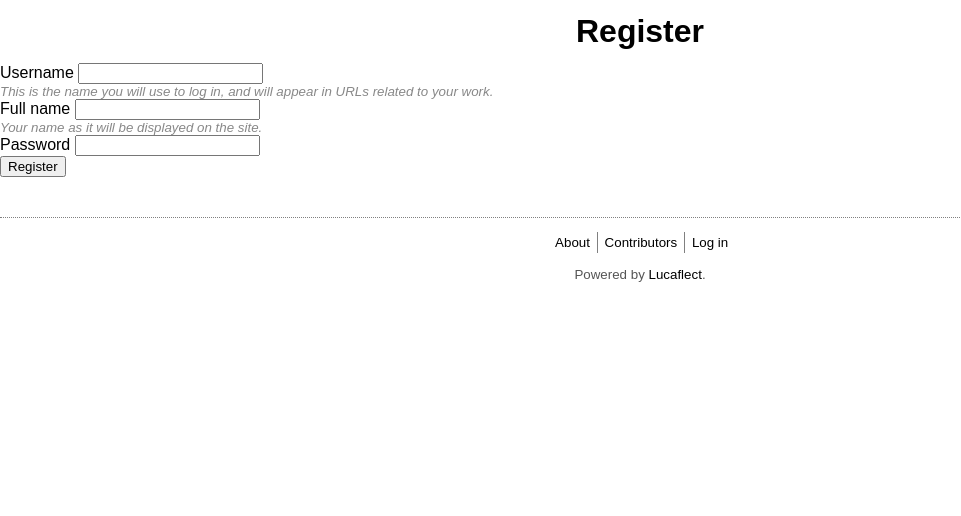
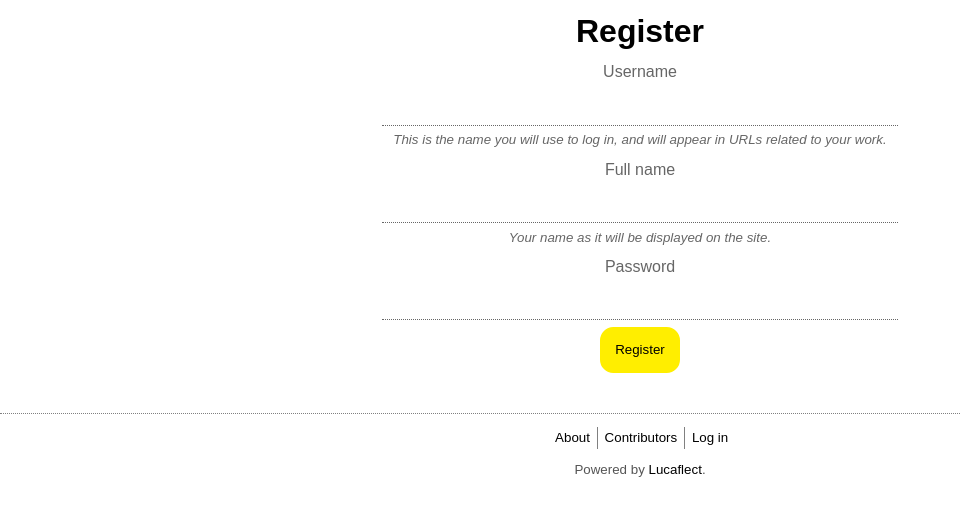
Before and after one commit to ivyallie/Lucaflect, a Python web app: template templates/register.html in a window 1280 px wide. Shown: the part 27-543 px from the top of the page, without its empty margins (0-961 px from the left). Run offline with Jinja, Linux system fonts and the light colour scheme; the template is opened without the code that fills it, so the values that code supplies are empty.

Commit message:
Styled registration page and made it redirect to workspace after signup.

```diff
--- a/static/style.css
+++ b/static/style.css
@@ -151,11 +151,11 @@ ul {
 }
 
 /* Login Page */
-#login input {
+#login input, #register input {
     display: block;
     text-align: center;
     width: 40%;
-    margin: auto;
+    margin: 5pt auto;
     font-size: 18pt;
     background-color: white;
     border: none;
@@ -163,17 +163,26 @@ ul {
     outline: none;
 }
 
-#login label {
+#login label, #register label {
     display: block;
     text-align: center;
     margin-bottom: 10pt;
     color:#666;
 }
 
-#login button {
+#login button, #register button {
     margin: auto;
     display: block;
 }
+
+#register .help {
+    font-size:10pt;
+    font-style: italic;
+    color:#666;
+    margin-bottom:10pt;
+    text-align: center;
+}
+
 
 /* Main Container */
 #maincontainer {
--- a/templates/register.html
+++ b/templates/register.html
@@ -4,16 +4,16 @@
 {% block pageheader %}Register{% endblock %}
 {% block content %}
 </div>
-    <form method="post" id="registration">
+    <form method="post" id="register">
     <div>
         <label for="username">Username</label>
         <input name="username" id="username">
-        <p>This is the name you will use to log in, and will appear in URLs related to your work.</p>
+        <p class="help">This is the name you will use to log in, and will appear in URLs related to your work.</p>
     </div>
         <div>
         <label for="fullname">Full name</label>
         <input name="fullname" id="fullname" required>
-            <p>Your name as it will be displayed on the site.</p>
+            <p class="help">Your name as it will be displayed on the site.</p>
         </div>
 
 <div>
@@ -25,9 +25,9 @@
             <div>
         <label for="key">Registration key:</label>
         <input name="key" id="key" type="password"/>
-            <p>Enter the registration key given to you by the site administrator.</p>
+            <p class="help">Enter the registration key given to you by the site administrator.</p>
             </div>
         {% endif %}
-        <input type="submit" value="Register">
+        <button type="submit" value="Register" class="basic_button">Register</button>
     </form>
 {% endblock %}
```
Also changed, not shown: auth.py (+15 -6 lines).
